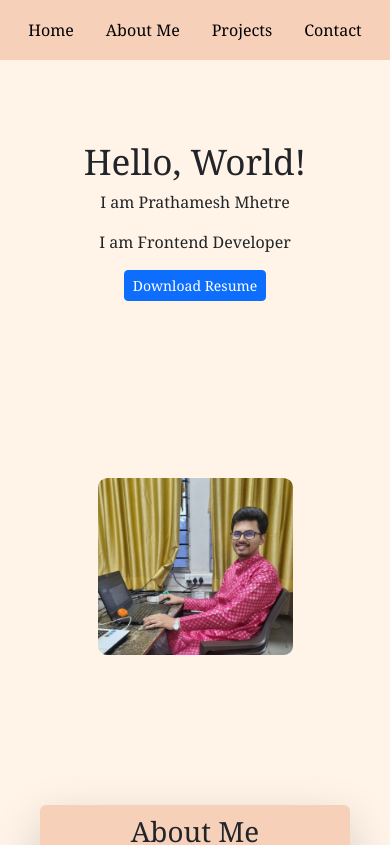
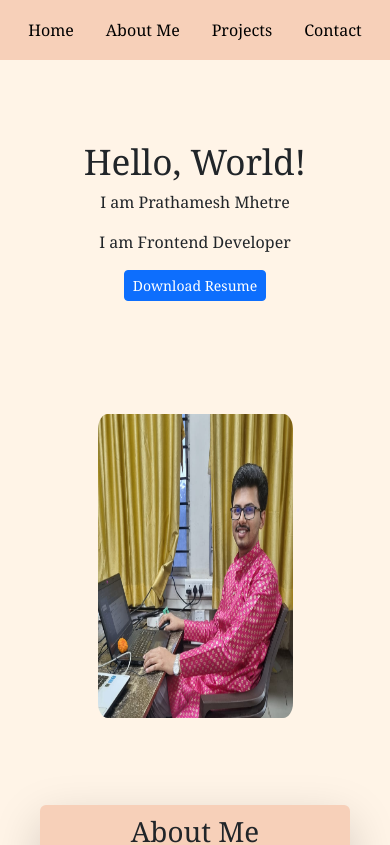
Before and after one commit to prathamesh2503/Prathamesh-Mhetre, a React (Vite) app: page / in a window 390 px wide. Shown: the top 845 px of the page. Built offline with nearby package versions, Linux system fonts and the light colour scheme.

Commit message:
Hero Area Modified - mobile view image height modified

```diff
--- a/src/styles/index.css
+++ b/src/styles/index.css
@@ -228,7 +228,7 @@ body{
 
 #hero-container-img img {
   width: 50%;
-  height: auto;
+  height: 90%;
   border-radius: 5%;
 }
 }
```
